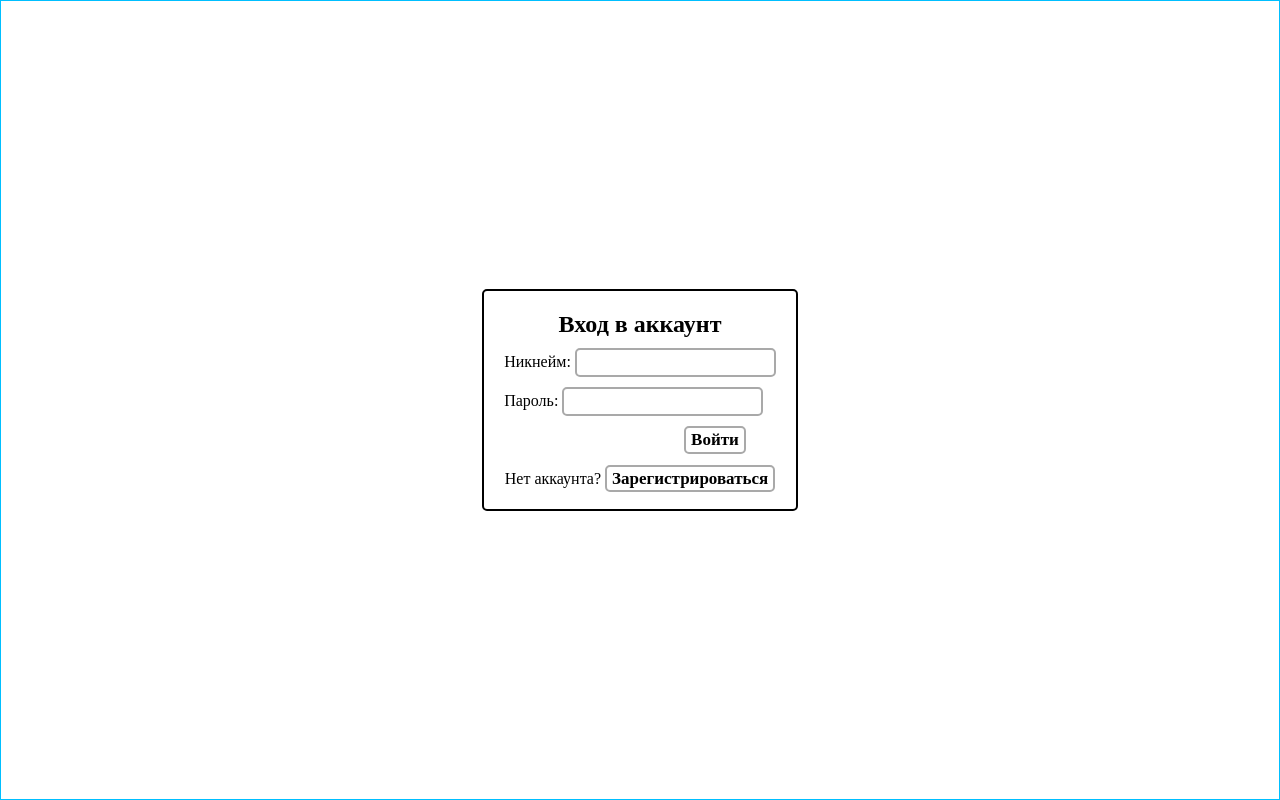
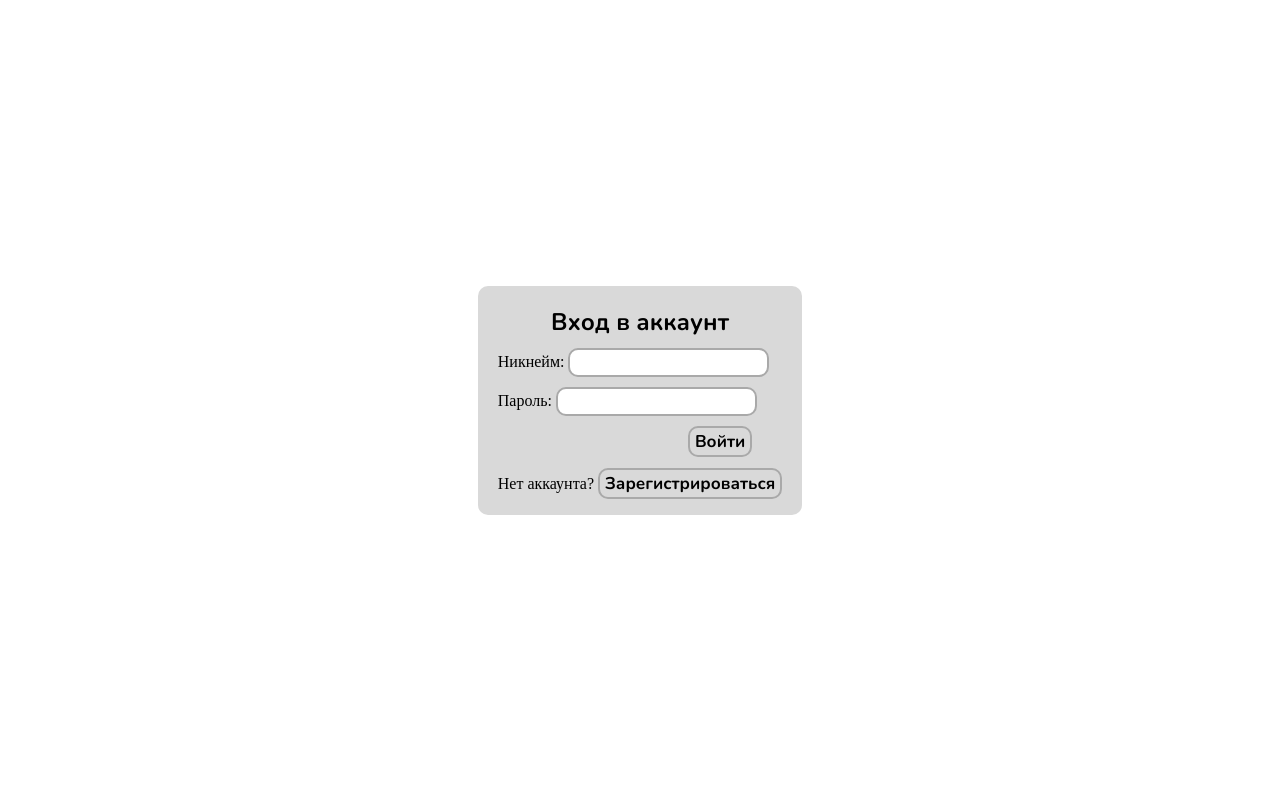
Before and after one commit to Yurden-MSKV/yurden_studio, a Django app: page /login/ in a window 1280 px wide. Run offline with Django 5.2, Linux system fonts and the light colour scheme; some libraries are stand-ins or nearby versions; some web fonts are replaced.

Commit message:
Переписал стили логинки и регистрации.

```diff
--- a/main_section/static/main_section/css/login.css
+++ b/main_section/static/main_section/css/login.css
@@ -1,30 +1,45 @@
 @font-face {
-    font-family: 'ClearSans';
-    src: url('../fonts/ClearSans-Regular.ttf') format('truetype');
+    font-family: 'Nunito';
+    src: url('../fonts/Nunito-Regular.ttf') format('truetype');
     font-weight: normal;
     font-style: normal;
 }
 
 @font-face {
-    font-family: 'ClearSans';
-    src: url('../fonts/ClearSans-Bold.ttf') format('truetype');
+    font-family: 'Nunito';
+    src: url('../fonts/Nunito-Bold.ttf') format('truetype');
     font-weight: bold;
     font-style: normal;
 }
 
 @font-face {
-    font-family: 'ClearSans';
-    src: url('../fonts/ClearSans-Medium.ttf') format('truetype');
+    font-family: 'Nunito';
+    src: url('../fonts/Nunito-Medium.ttf') format('truetype');
     font-weight: 500;
     font-style: normal;
 }
+
+[data-theme="light"] {
+    --background-color: #FFFFFF;
+    --text-color: #000000;
+    --top-panel-color: #D9D9D9;
+    --block-color: #D9D9D9;
+    --hover-color: #585858;
+    --hover-text-color: #FFFFFF;
+}
+
+/*[data-theme="dark"] {*/
+/*    --background-color: #504E76;*/
+/*    --text-color: #FFFFFF;*/
+/*}*/
 
 body, html {
     width: 100%;
     height: 100%;
     margin: 0;
     padding: 0;
-    font-family: 'ClearSans';
+    font-family: 'Nunito';
+    background: var(--background-color);
 }
 
 * {
@@ -35,7 +50,7 @@ body, html {
     display: flex;
     width: inherit;
     height: inherit;
-    border: 1px solid deepskyblue;
+    /*border: 1px solid deepskyblue;*/
 }
 
 .login_box {
@@ -46,8 +61,9 @@ body, html {
     height: fit-content;
     margin: auto;
     padding: 20px;
-    border: 2px solid black;
-    border-radius: 5px;
+    /*border: 2px solid black;*/
+    border-radius: 10px;
+    background-color: var(--block-color);
 }
 
 .login_box h2 {
@@ -70,7 +86,7 @@ body, html {
 .login_form input {
     padding: 5px 10px;
     border: 2px solid darkgray;
-    border-radius: 5px;
+    border-radius: 10px;
 }
 
 .login_form input:focus {
@@ -86,15 +102,27 @@ body, html {
 }
 
 .login_btn {
-    font: 17px 'ClearSans';
+    font: 17px 'Nunito';
     font-weight: bold;
     display: flex;
     justify-content: center;
     padding: 2px 5px;
     background: none;
     border: 2px solid darkgray;
-    border-radius: 5px;
+    border-radius: 10px;
     cursor: pointer;
+}
+
+.login_btn:hover {
+    background-color: var(--hover-color);
+    border-color: var(--block-color);
+    color: var(--hover-text-color);
+    transition: background-color 0.5s ease,
+                border-bottom-color 0.5s ease,
+                border-top-color 0.5s ease,
+                border-left-color 0.5s ease,
+                border-right-color 0.5s ease,
+                color 0.5s ease;
 }
 
 .another_action {
@@ -113,5 +141,17 @@ body, html {
     color: black;
     padding: 2px 5px;
     border: 2px solid darkgray;
-    border-radius: 5px;
+    border-radius: 10px;
 }
+
+.another_action a:hover {
+    background-color: var(--hover-color);
+    border-color: var(--block-color);
+    color: var(--hover-text-color);
+    transition: background-color 0.5s ease,
+                border-bottom-color 0.5s ease,
+                border-top-color 0.5s ease,
+                border-left-color 0.5s ease,
+                border-right-color 0.5s ease,
+                color 0.5s ease;
+}
--- a/templates/registration/login.html
+++ b/templates/registration/login.html
@@ -5,7 +5,7 @@
 <head>
     <title>Вход</title>
 </head>
-<body>
+<body data-theme="light">
     <div class="main_container">
         <div class="login_box">
             <link rel="stylesheet" href="{% static 'main_section/css/login.css' %}">
--- a/templates/registration/register.html
+++ b/templates/registration/register.html
@@ -5,7 +5,7 @@
 <head>
     <title>Регистрация</title>
 </head>
-<body>
+<body data-theme="light">
     <link rel="stylesheet" href="{% static 'main_section/css/login.css' %}">
     <div class="main_container">
         <div class="login_box">
```
